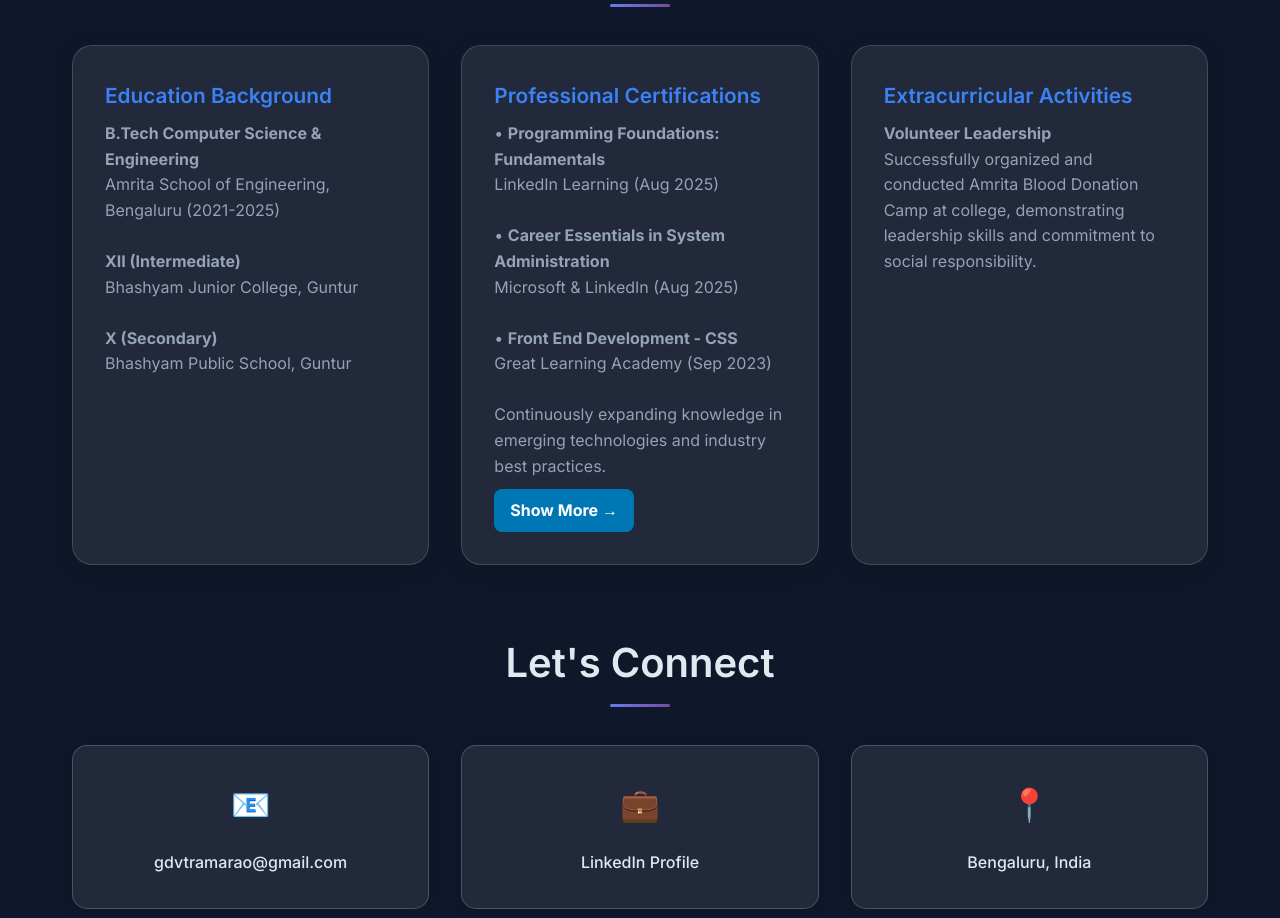
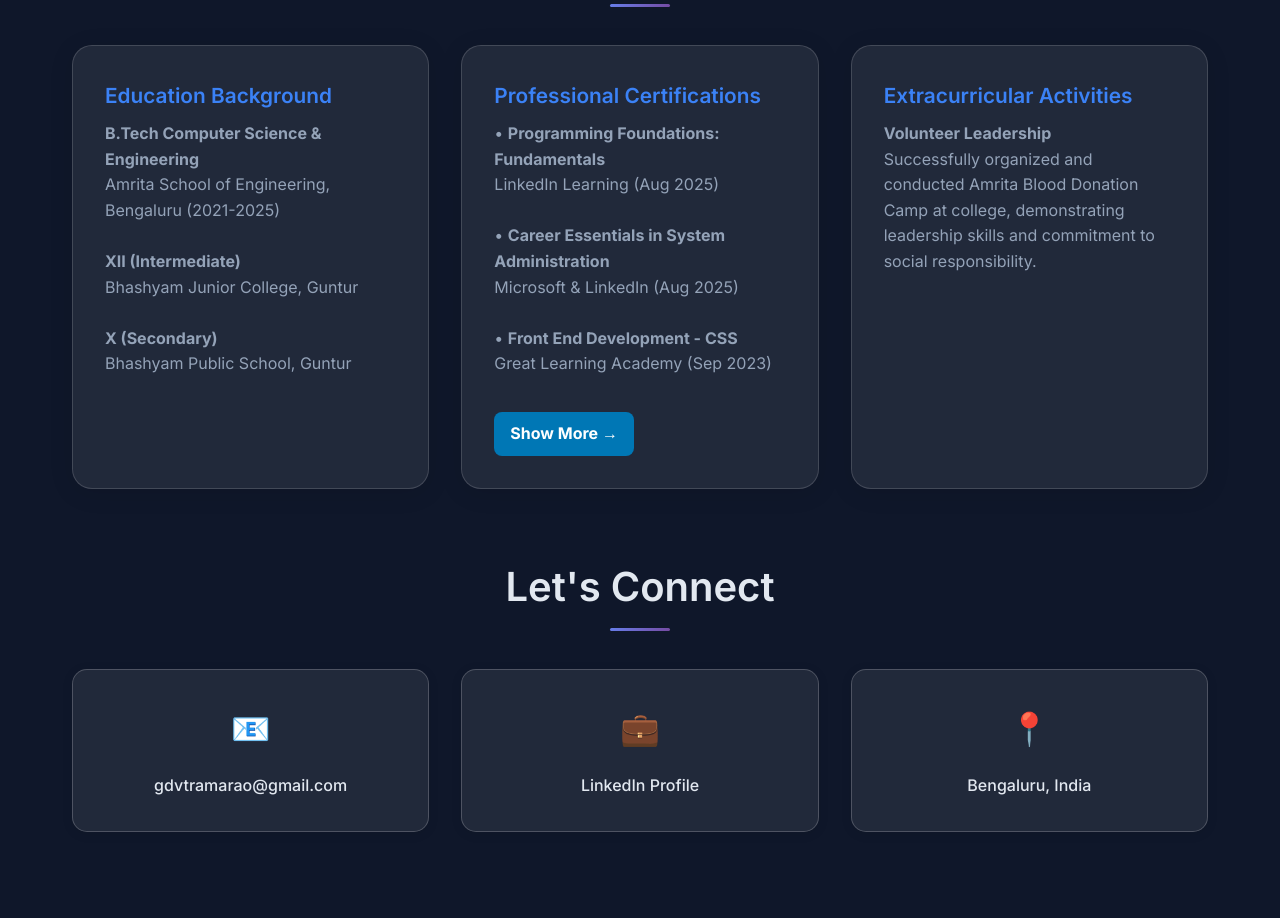
Before and after one commit to gdvtramarao/Portfolio, a plain HTML site: page index.html in a window 1280 px wide. Shown: the part 4025-4943 px from the top of the page. Drawn offline with Linux system fonts and the light colour scheme.

Commit message:
Update index.html

```diff
--- a/index.html
+++ b/index.html
@@ -772,8 +772,6 @@
 
     • <strong>Front End Development - CSS</strong><br>
     Great Learning Academy (Sep 2023)<br><br>
-
-    Continuously expanding knowledge in emerging technologies and industry best practices.
   </p>
 
   <a href="https://www.linkedin.com/in/gdvtramarao/details/certifications/"
```
